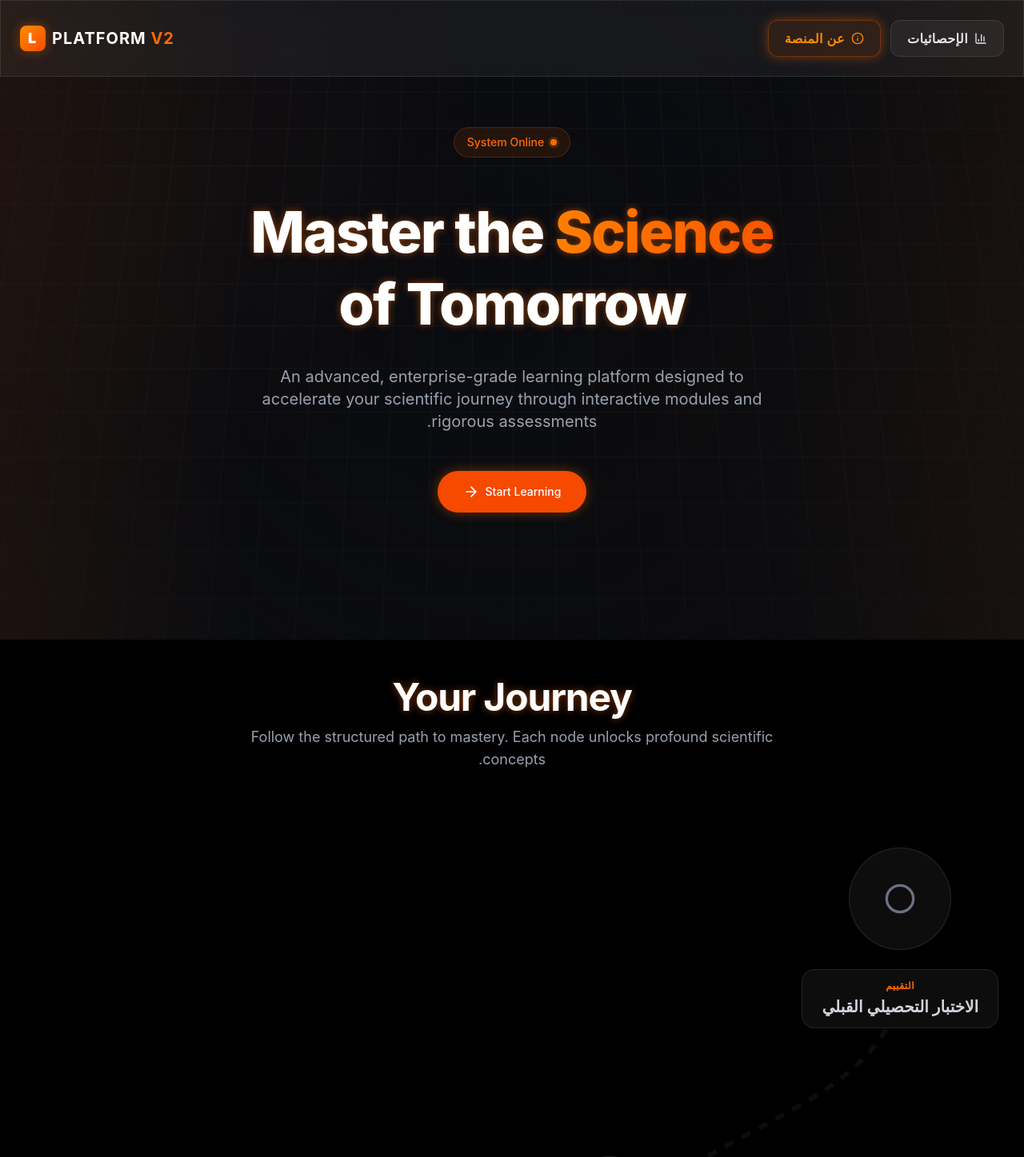
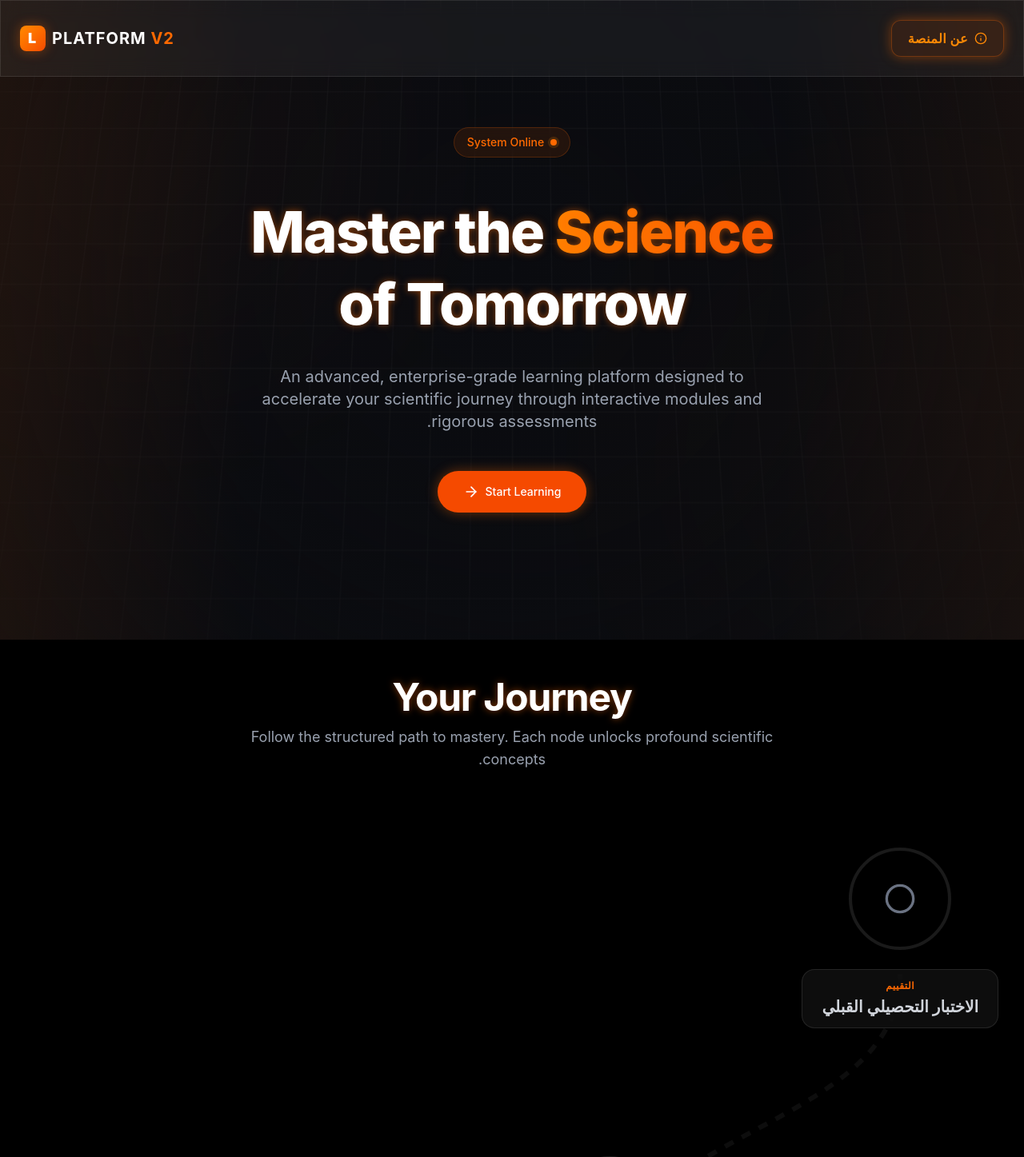
Before and after one commit to ziadeslam-git/Learning-Platform-v2, a React (Vite) app: page / in a window 1280 px wide. Shown: the top 1447 px of the page at 80% size. Built offline with nearby package versions, Linux system fonts and the light colour scheme.

Commit message:
UI Fixes: remove stats page, fix About title alignment, merge roadmap timeline path through nodes, highlight active timeline node with orange glow

```diff
--- a/src/App.tsx
+++ b/src/App.tsx
@@ -8,7 +8,6 @@ import { useLearningProgress } from './hooks/useLearningProgress';
 const AboutPlatform = lazy(() => import('./pages/AboutPlatform').then(module => ({ default: module.AboutPlatform })));
 const ModulePage = lazy(() => import('./pages/ModulePage').then(module => ({ default: module.ModulePage })));
 const AssessmentPage = lazy(() => import('./pages/AssessmentPage').then(module => ({ default: module.AssessmentPage })));
-const StatsPage = lazy(() => import('./pages/StatsPage').then(module => ({ default: module.StatsPage })));
 
 function App() {
   const { addLearningSeconds } = useLearningProgress();
@@ -26,7 +25,6 @@ function App() {
           <Routes>
             <Route path="/" element={<LandingPage />} />
             <Route path="/about" element={<AboutPlatform />} />
-            <Route path="/stats" element={<StatsPage />} />
             <Route path="/module/:id" element={<ModulePage />} />
             <Route path="/assessment/:type" element={<AssessmentPage />} />
           </Routes>
--- a/src/features/landing/LandingPage.tsx
+++ b/src/features/landing/LandingPage.tsx
@@ -3,7 +3,7 @@ import { Timeline } from '../timeline';
 import { Footer } from '../footer';
 
 import { Link } from 'react-router-dom';
-import { BarChart3, Info, Play } from 'lucide-react';
+import { Info, Play } from 'lucide-react';
 import { useLearningProgress } from '../../hooks/useLearningProgress';
 
 export function LandingPage() {
@@ -32,13 +32,7 @@ export function LandingPage() {
                 <span className="font-semibold tracking-wide">متابعة من حيث توقفت</span>
               </Link>
             )}
-            <Link
-              to="/stats"
-              className="flex items-center gap-2 px-4 md:px-5 py-2.5 bg-white/5 hover:bg-white/10 text-gray-200 border border-white/10 rounded-xl transition-all hover:-translate-y-0.5"
-            >
-              <BarChart3 className="w-4 h-4" />
-              <span className="font-semibold tracking-wide">الإحصائيات</span>
-            </Link>
+
             <Link
               to="/about"
               className="flex items-center gap-2 px-4 md:px-5 py-2.5 bg-orange-500/10 hover:bg-orange-500/20 text-orange-400 border border-orange-500/30 rounded-xl transition-all glow-orange hover:-translate-y-0.5"
--- a/src/features/timeline/TimelineNode.tsx
+++ b/src/features/timeline/TimelineNode.tsx
@@ -52,10 +52,10 @@ export function TimelineNode({ node, index }: TimelineNodeProps) {
       <button
         onClick={handleNavigation}
         className={cn(
-          'w-24 h-24 md:w-32 md:h-32 rounded-full flex items-center justify-center border-4 transition-all duration-500 hover:scale-105 cursor-pointer',
-          isActive ? 'border-orange-500 bg-orange-500/20 glow-orange shadow-[0_0_30px_rgba(249,115,22,0.4)]' :
-          isCompleted ? 'border-orange-400/50 bg-white/5 hover:bg-white/10' :
-          'border-white/10 bg-black/50 glass hover:border-orange-500/30'
+          'w-24 h-24 md:w-32 md:h-32 rounded-full flex items-center justify-center border-4 transition-all duration-500 hover:scale-105 cursor-pointer backdrop-blur-[2px]',
+          isActive ? 'border-orange-500 bg-transparent shadow-[0_0_30px_rgba(249,115,22,0.4)]' :
+          isCompleted ? 'border-orange-400/50 bg-transparent' :
+          'border-white/10 bg-transparent hover:border-orange-500/30'
         )}
       >
         {isCompleted && <CheckCircle className="w-10 h-10 md:w-12 md:h-12 text-orange-400" />}
@@ -63,8 +63,8 @@ export function TimelineNode({ node, index }: TimelineNodeProps) {
         {!isCompleted && !isActive && <Circle className="w-8 h-8 md:w-10 md:h-10 text-gray-500" />}
       </button>
 
-      <div className={cn('mt-6 text-center glass px-6 py-3 rounded-2xl border flex flex-col items-center',
-        isActive ? 'border-orange-500/30' : 'border-white/5'
+      <div className={cn('mt-6 text-center glass px-6 py-3 rounded-2xl border flex flex-col items-center transition-all duration-500',
+        isActive ? 'border-orange-500 shadow-[0_0_15px_rgba(249,115,22,0.6)]' : 'border-white/5'
       )}>
         <p className="text-xs font-bold uppercase tracking-wider text-orange-500 mb-1">
           {node.type === 'assessment' ? 'التقييم' : `المرحلة 0${index}`}
--- a/src/features/timeline/TimelinePath.tsx
+++ b/src/features/timeline/TimelinePath.tsx
@@ -51,7 +51,7 @@ export function TimelinePath({ points, containerHeight, progressRatio }: Timelin
         <defs>
           <linearGradient id="pathGradient" x1="0" y1="0" x2="0" y2="1">
             <stop offset="0%" stopColor="rgba(249, 115, 22, 0.8)" />
-            <stop offset="100%" stopColor="rgba(249, 115, 22, 0.1)" />
+            <stop offset="100%" stopColor="rgba(249, 115, 22, 0.8)" />
           </linearGradient>
           <filter id="glow">
             <feGaussianBlur stdDeviation="4" result="coloredBlur"/>
--- a/src/pages/AboutPlatform.tsx
+++ b/src/pages/AboutPlatform.tsx
@@ -42,7 +42,7 @@ export function AboutPlatform() {
           animate={{ opacity: 1, y: 0 }}
           className="text-center mb-16"
         >
-          <h1 className="text-4xl md:text-5xl font-bold bg-clip-text text-transparent bg-gradient-to-r from-orange-400 to-orange-600 mb-4">
+          <h1 className="text-4xl md:text-5xl font-bold text-orange-500 mb-4 py-2 drop-shadow-md">
             عن المنصة
           </h1>
           <p className="text-gray-400 text-lg">منصة تفاعلية قائمة على تطبيقات الذكاء الاصطناعي</p>
--- a/src/pages/StatsPage.tsx
+++ /dev/null
@@ -1,52 +0,0 @@
-import { Link } from 'react-router-dom';
-import { ChevronLeft } from 'lucide-react';
-import { useLearningProgress } from '../hooks/useLearningProgress';
-
-function formatSeconds(seconds: number) {
-  const minutes = Math.floor(seconds / 60);
-  const remainingSeconds = seconds % 60;
-  return `${minutes} دقيقة و ${remainingSeconds} ثانية`;
-}
-
-function formatDate(value: string | null) {
-  if (!value) return 'لا توجد زيارة محفوظة';
-  return new Intl.DateTimeFormat('ar-EG', {
-    dateStyle: 'medium',
-    timeStyle: 'short',
-  }).format(new Date(value));
-}
-
-export function StatsPage() {
-  const { getStats } = useLearningProgress();
-  const stats = getStats();
-  const items = [
-    ['عدد الموديولات', stats.moduleCount],
-    ['عدد المكتمل', stats.completedModuleCount],
-    ['عدد الاختبارات', stats.assessmentCount],
-    ['عدد الاختبارات المنتهية', stats.completedAssessmentCount],
-    ['وقت التعلم', formatSeconds(stats.totalLearningSeconds)],
-    ['آخر زيارة', formatDate(stats.lastVisitedAt)],
-  ];
-
-  return (
-    <main className="relative w-full pb-20">
-      <div className="relative z-10 max-w-5xl mx-auto px-4 md:px-8 pt-8">
-        <Link to="/" className="flex items-center gap-2 text-gray-400 hover:text-orange-400 transition-colors mb-12 group">
-          <ChevronLeft className="w-5 h-5 group-hover:-translate-x-1 transition-transform rotate-180" />
-          <span>العودة للرئيسية</span>
-        </Link>
-
-        <h1 className="text-4xl md:text-5xl font-bold text-orange-400 mb-10 font-arabic">الإحصائيات</h1>
-
-        <div className="grid grid-cols-1 md:grid-cols-2 gap-4">
-          {items.map(([label, value]) => (
-            <div key={label} className="glass border border-white/10 rounded-2xl p-6">
-              <p className="text-gray-400 mb-2">{label}</p>
-              <p className="text-2xl font-bold text-white">{value}</p>
-            </div>
-          ))}
-        </div>
-      </div>
-    </main>
-  );
-}
```
